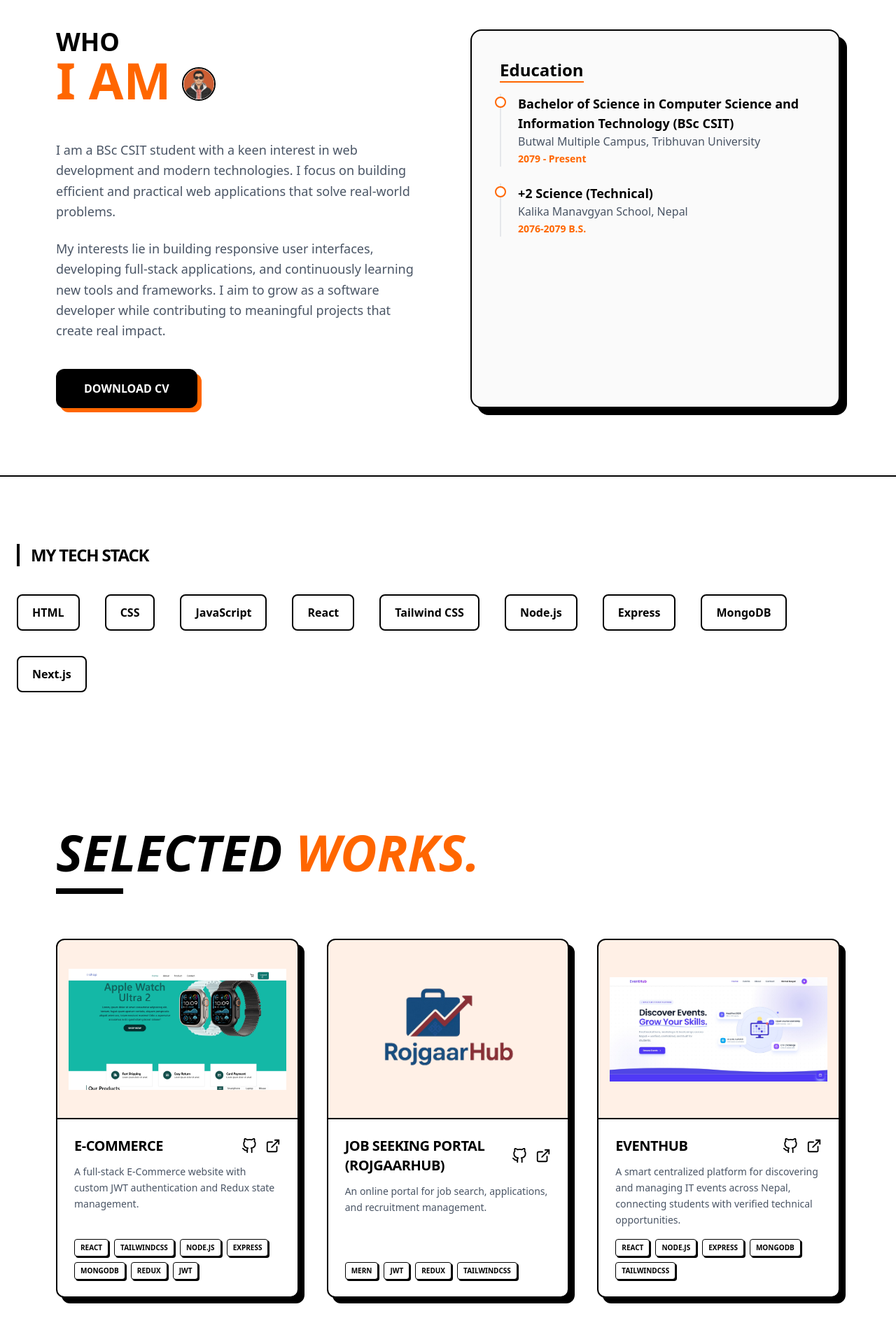
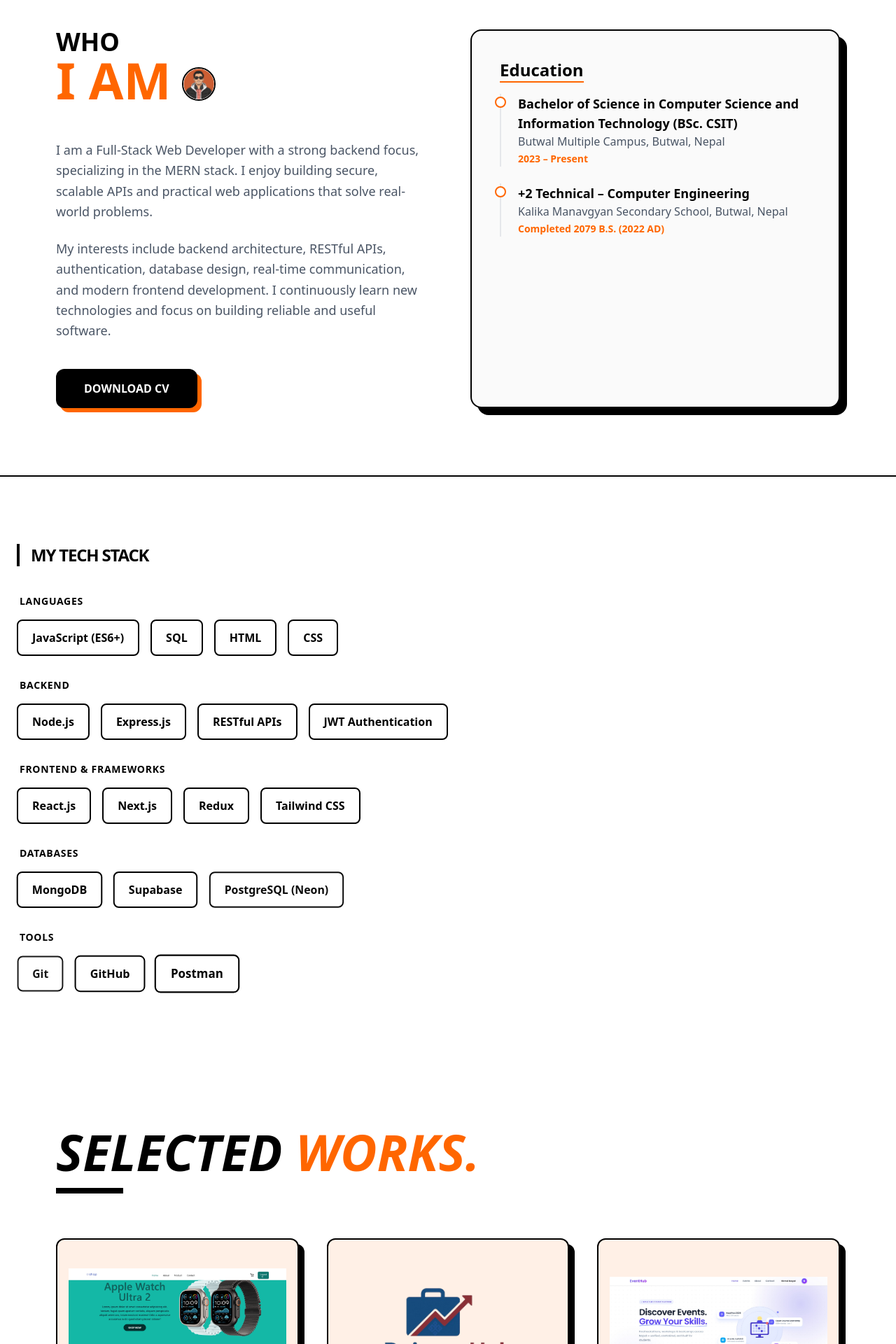
Before and after one commit to shubhamgyawali7/Portfolio, a React (Vite) app: page / in a window 1280 px wide. Shown: the part 880-2800 px from the top of the page at 70% size. Built offline with nearby package versions, Linux system fonts and the light colour scheme.

Commit message:
Update portfolio: roles, bio, skills with categories, education dates, project descriptions, SEO metadata

```diff
--- a/index.html
+++ b/index.html
@@ -4,7 +4,8 @@
     <meta charset="UTF-8" />
     <link rel="icon" type="image/png" href="/logo/my-logo1.png" />
     <meta name="viewport" content="width=device-width, initial-scale=1.0" />
-    <title>Shubham Gyawali - Portfolio</title>
+    <meta name="description" content="Portfolio of Shubham Gyawali, a Full-Stack Web Developer specializing in MERN stack, backend development, REST APIs, authentication, databases, and real-world web applications." />
+    <title>Shubham Gyawali | Full-Stack Web Developer</title>
   </head>
   <body>
     <div id="root"></div>
--- a/src/components/Education.jsx
+++ b/src/components/Education.jsx
@@ -3,14 +3,14 @@ import { motion } from "framer-motion";
 const educationData = [
   {
     degree:
-      "Bachelor of Science in Computer Science and Information Technology (BSc CSIT)",
-    institution: "Butwal Multiple Campus, Tribhuvan University",
-    duration: "2079 - Present",
+      "Bachelor of Science in Computer Science and Information Technology (BSc. CSIT)",
+    institution: "Butwal Multiple Campus, Butwal, Nepal",
+    duration: "2023 – Present",
   },
   {
-    degree: "+2 Science (Technical)",
-    institution: "Kalika Manavgyan School, Nepal",
-    duration: "2076-2079 B.S.",
+    degree: "+2 Technical – Computer Engineering",
+    institution: "Kalika Manavgyan Secondary School, Butwal, Nepal",
+    duration: "Completed 2079 B.S. (2022 AD)",
   },
 ];
 
--- a/src/sections/About.jsx
+++ b/src/sections/About.jsx
@@ -27,16 +27,16 @@ const About = () => {
 
           <div className="space-y-4 text-gray-700 text-lg md:text-xl font-medium leading-relaxed">
             <p className="text-gray-600 text-lg leading-relaxed mb-6">
-              I am a BSc CSIT student with a keen interest in web development
-              and modern technologies. I focus on building efficient and
-              practical web applications that solve real-world problems.
+              I am a Full-Stack Web Developer with a strong backend focus,
+              specializing in the MERN stack. I enjoy building secure, scalable
+              APIs and practical web applications that solve real-world problems.
             </p>
 
             <p className="text-gray-600 text-lg leading-relaxed">
-              My interests lie in building responsive user interfaces,
-              developing full-stack applications, and continuously learning new
-              tools and frameworks. I aim to grow as a software developer while
-              contributing to meaningful projects that create real impact.
+              My interests include backend architecture, RESTful APIs,
+              authentication, database design, real-time communication, and
+              modern frontend development. I continuously learn new technologies
+              and focus on building reliable and useful software.
             </p>
           </div>
 
--- a/src/sections/Hero.jsx
+++ b/src/sections/Hero.jsx
@@ -2,7 +2,7 @@ import { motion, AnimatePresence } from "framer-motion";
 import { useEffect, useState } from "react";
 import image from "../assets/image1.png";
 
-const roles = ["Full-Stack Developer", "Graphic Designer", "Problem Solver"];
+const roles = ["Full-Stack Web Developer", "Backend-Focused Developer", "Problem Solver"];
 
 const Hero = () => {
   const [index, setIndex] = useState(0);
--- a/src/sections/Projects.jsx
+++ b/src/sections/Projects.jsx
@@ -11,7 +11,7 @@ const Projects = () => {
       title: "E-Commerce",
       image: ecommerce,
       description:
-        "A full-stack E-Commerce website with custom JWT authentication and Redux state management.",
+        "A comprehensive full-stack job portal application designed to streamline the hiring process. This platform allows Job Seekers to find their dream jobs and Recruiters to post openings and manage applications efficiently.",
       tags: [
         "React",
         "Tailwindcss",
@@ -28,8 +28,8 @@ const Projects = () => {
       title: "Job Seeking Portal (RojgaarHub)",
       image: rojgaarhub,
       description:
-        "An online portal for job search, applications, and recruitment management.",
-      tags: ["MERN", "JWT", "Redux", "Tailwindcss"],
+        "A secure and scalable job-seeking platform with job posting, searching, filtering, application tracking, authentication, and responsive frontend functionality.",
+      tags: ["MERN Stack", "JWT", "REST APIs", "Redux", "Tailwind CSS"],
       demo: "https://rojgaarhub-jobseekingportal.netlify.app",
       github: "https://github.com/shubhamgyawali7/job_seeking.git",
     },
@@ -37,8 +37,8 @@ const Projects = () => {
       title: "EventHub",
       image: eventhub,
       description:
-        "A smart centralized platform for discovering and managing IT events across Nepal, connecting students with verified technical opportunities.",
-      tags: ["React", "Node.js", "Express", "MongoDB", "Tailwindcss"],
+        "A full-stack IT event management platform designed to connect students with technical events and opportunities with role-based dashboards and payment integration.",
+      tags: ["MERN Stack", "JWT", "eSewa", "Khalti", "Tailwind CSS"],
       demo: "https://event-hub-eight-rho.vercel.app",
       github: "https://github.com/shubhamgyawali7/EventHub.git",
     },
--- a/src/sections/Skill.jsx
+++ b/src/sections/Skill.jsx
@@ -2,18 +2,31 @@ import React from "react";
 import SkillBadge from "../components/SkillBadge";
 import { motion } from "motion/react"; // Latest 2026 import
 
+const skillCategories = [
+  {
+    name: "Languages",
+    skills: ["JavaScript (ES6+)", "SQL", "HTML", "CSS"],
+  },
+  {
+    name: "Backend",
+    skills: ["Node.js", "Express.js", "RESTful APIs", "JWT Authentication"],
+  },
+  {
+    name: "Frontend & Frameworks",
+    skills: ["React.js", "Next.js", "Redux", "Tailwind CSS"],
+  },
+  {
+    name: "Databases",
+    skills: ["MongoDB", "Supabase", "PostgreSQL (Neon)"],
+  },
+  {
+    name: "Tools",
+    skills: ["Git", "GitHub", "Postman"],
+  },
+];
+
 const Skill = () => {
-  const skills = [
-    "HTML",
-    "CSS",
-    "JavaScript",
-    "React",
-    "Tailwind CSS",
-    "Node.js",
-    "Express",
-    "MongoDB",
-    "Next.js",
-  ];
+  let globalIndex = 0;
 
   return (
     <section id="skills" className="py-24 bg-white px-6 max-w-7xl mx-auto">
@@ -26,10 +39,25 @@ const Skill = () => {
         <h3 className="text-2xl font-black mb-10 text-black uppercase tracking-tighter border-l-4 border-brand-orange pl-4">
           My Tech Stack
         </h3>
-        {/* Changed gap-30 to gap-4 for better spacing */}
-        <div className="flex flex-wrap gap-9">
-          {skills.map((skill, index) => (
-            <SkillBadge key={skill} name={skill} index={index} />
+        <div className="space-y-8">
+          {skillCategories.map((category) => (
+            <div key={category.name}>
+              <h4 className="text-sm font-bold text-black uppercase tracking-wider mb-4 pl-1">
+                {category.name}
+              </h4>
+              <div className="flex flex-wrap gap-4">
+                {category.skills.map((skill) => {
+                  const currentIndex = globalIndex++;
+                  return (
+                    <SkillBadge
+                      key={skill}
+                      name={skill}
+                      index={currentIndex}
+                    />
+                  );
+                })}
+              </div>
+            </div>
           ))}
         </div>
       </motion.div>
```
